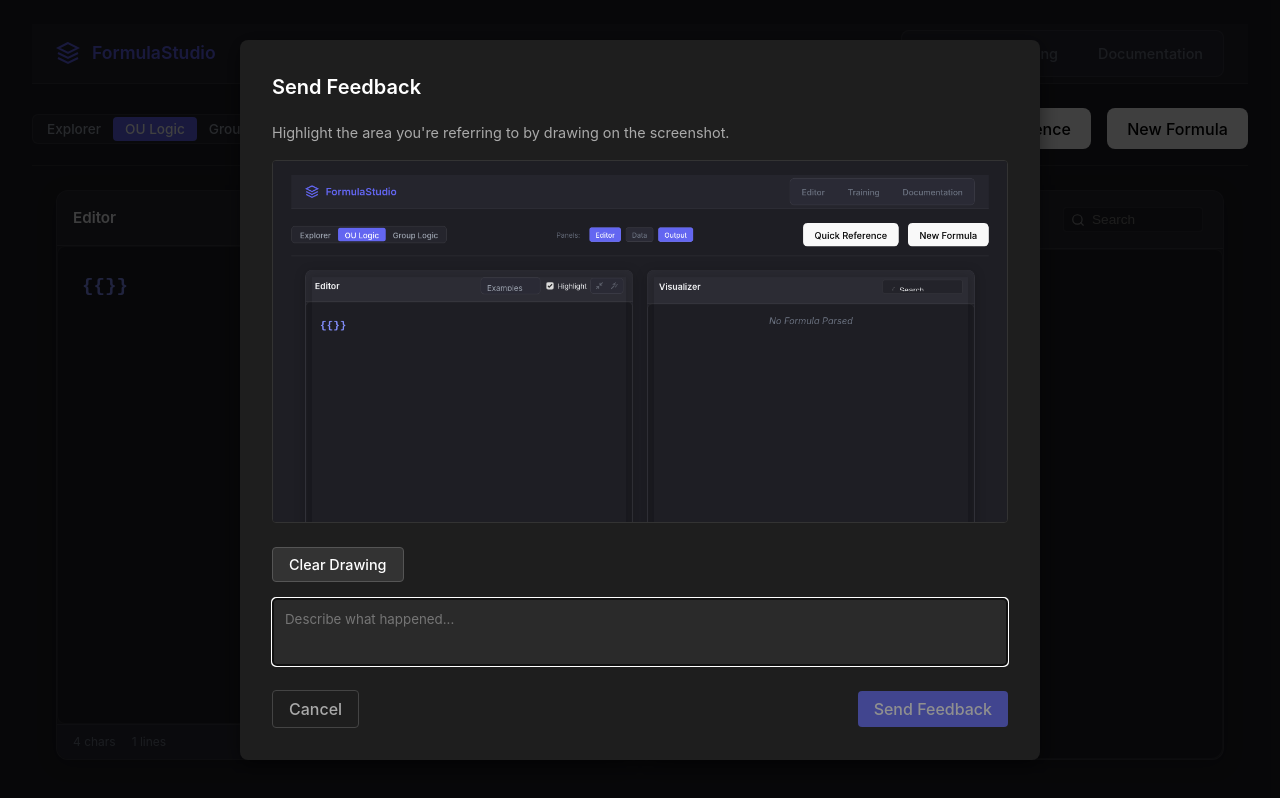
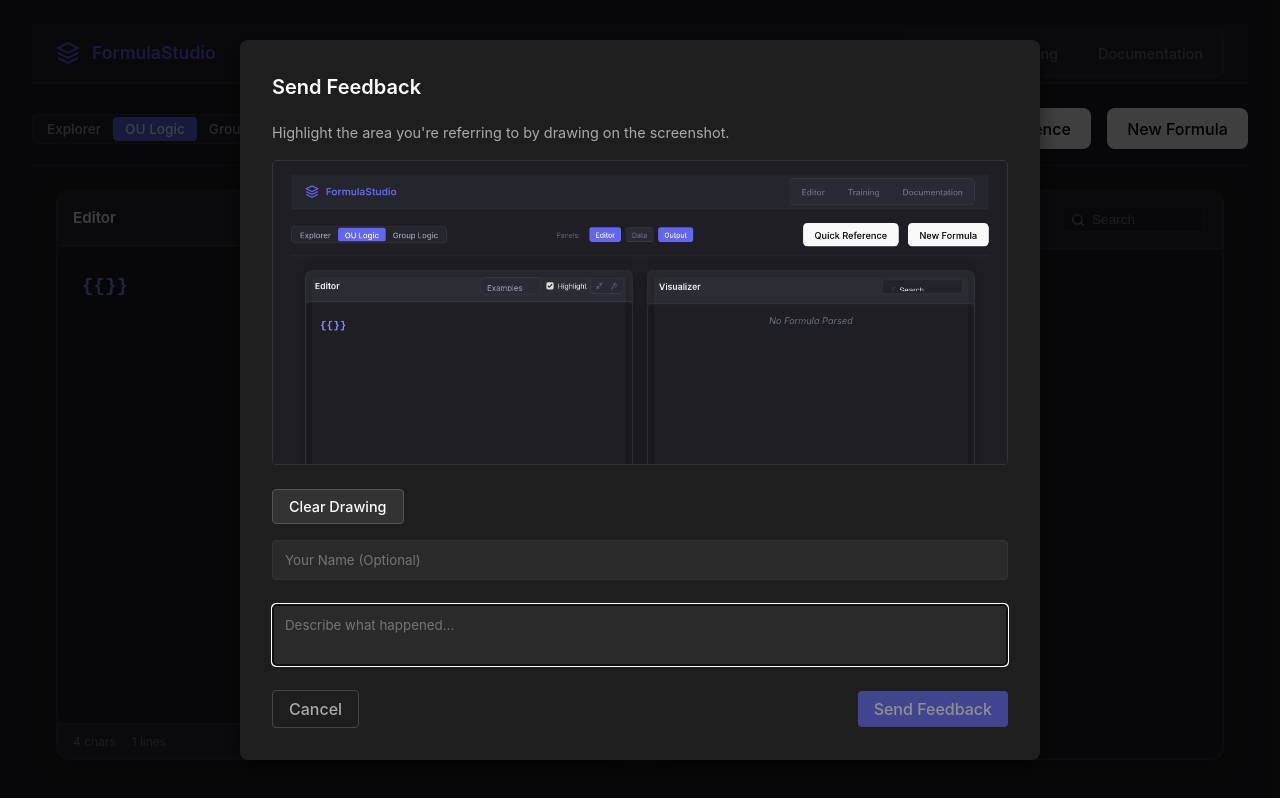
Before and after one commit to legertom/formulastudio, a React (Vite) app: page /ou in a window 1280 px wide. Both pictures are taken after a click on the button "Feedback". Built offline with nearby package versions, Linux system fonts and the light colour scheme.

Commit message:
update feedback flow
Co-Authored-By: Warp <agent@warp.dev>

```diff
--- a/api/feedback.js
+++ b/api/feedback.js
@@ -4,7 +4,7 @@
     }
 
     try {
-        const { feedback, screenshot, location } = req.body;
+        const { feedback, screenshot, location, name } = req.body;
         const DISCORD_WEBHOOK_URL = process.env.DISCORD_WEBHOOK_URL;
 
         if (!DISCORD_WEBHOOK_URL) {
@@ -21,7 +21,7 @@
         const formData = new FormData();
 
         // Add Message Content
-        formData.append('content', `**Feedback Report**\n**Location:** ${location}\n**Message:** ${feedback}`);
+        formData.append('content', `**Feedback Report**\n**Name:** ${name || 'Anonymous'}\n**Location:** ${location}\n**Message:** ${feedback}`);
 
         // Add File
         // We need to pass a Blob-like object.
--- a/src/components/FeedbackWidget.jsx
+++ b/src/components/FeedbackWidget.jsx
@@ -115,6 +115,7 @@
     // Initial State (Restored)
     const [isOpen, setIsOpen] = useState(false);
     const [feedback, setFeedback] = useState('');
+    const [name, setName] = useState('');
     const [isCapturing, setIsCapturing] = useState(false);
     const [isSubmitting, setIsSubmitting] = useState(false);
 
@@ -345,6 +346,7 @@
 
             const payload = {
                 feedback,
+                name,
                 screenshot: finalScreenshot,
                 location: `${location} | URL: ${window.location.href}`,
             };
@@ -362,6 +364,7 @@
                 if (res.status === 404) {
                     console.log('📋 FEEDBACK (Local Dev Mode - API not available):');
                     console.log('Location:', payload.location);
+                    console.log('Name:', payload.name);
                     console.log('Message:', payload.feedback);
                     console.log('Screenshot:', payload.screenshot.substring(0, 100) + '...');
 
@@ -435,6 +438,15 @@
                                 </button>
                             </div>
                         </div>
+
+                        <input
+                            type="text"
+                            style={{ ...styles.textarea, height: '40px', marginBottom: '0.5rem' }}
+                            placeholder="Your Name (Optional)"
+                            value={name}
+                            onChange={(e) => setName(e.target.value)}
+                            disabled={isSubmitting}
+                        />
 
                         <textarea
                             style={styles.textarea}
```
